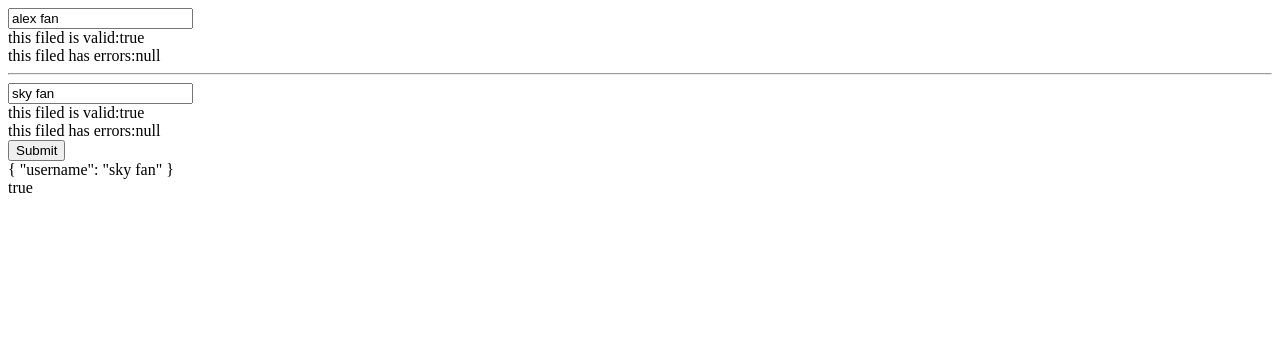
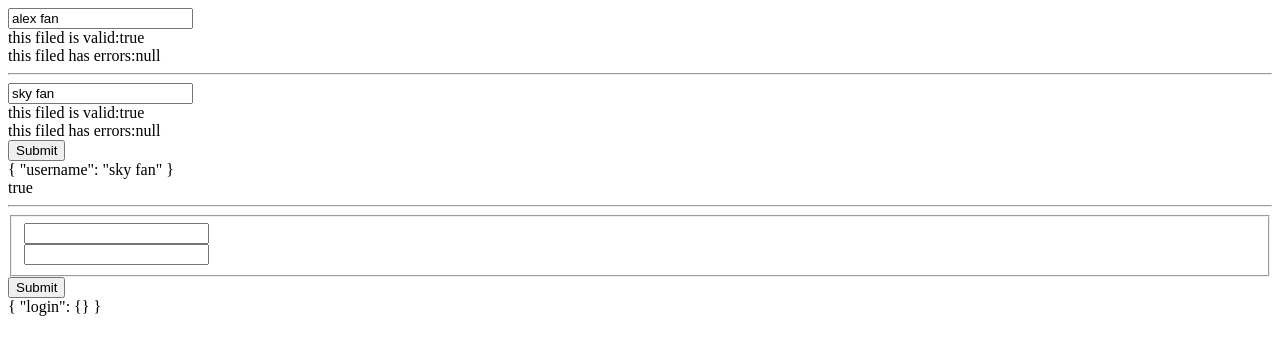
Before and after one commit to fancn21th/0_99_Ng_Form, an Angular app: page / in a window 1280 px wide. Shown: the top 354 px of the page. Built offline with nearby package versions, Linux system fonts and the light colour scheme.

Commit message:
ngModelGroup

```diff
--- a/src/app/app.component.html
+++ b/src/app/app.component.html
@@ -1,3 +1,5 @@
 <app-form-one></app-form-one>
 <hr />
 <app-form-two></app-form-two>
+<hr />
+<app-form-three></app-form-three>
--- /dev/null
+++ b/src/app/widgets/form-three/form-three.component.css
@@ -0,0 +1,4 @@
+input,
+span {
+  display: block;
+}
--- /dev/null
+++ b/src/app/widgets/form-three/form-three.component.html
@@ -0,0 +1,8 @@
+<form #formRef="ngForm" (ngSubmit)="onSubmit(formRef.value)">
+  <fieldset ngModelGroup="login">
+    <input type="text" name="username" [(ngModel)]="username" />
+    <input type="password" name="password" [(ngModel)]="password" />
+  </fieldset>
+  <button type="submit">Submit</button>
+</form>
+<span>{{ formRef.value | json }}</span>
--- /dev/null
+++ b/src/app/widgets/form-three/form-three.component.ts
@@ -0,0 +1,16 @@
+import { Component, OnInit } from "@angular/core";
+
+@Component({
+  selector: "app-form-three",
+  templateUrl: "./form-three.component.html",
+  styleUrls: ["./form-three.component.css"]
+})
+export class FormThreeComponent implements OnInit {
+  constructor() {}
+
+  ngOnInit() {}
+
+  onSubmit(formValue) {
+    console.log(formValue);
+  }
+}
--- a/src/app/widgets/widgets.module.ts
+++ b/src/app/widgets/widgets.module.ts
@@ -3,9 +3,10 @@ import { CommonModule } from "@angular/common";
 import { FormOneComponent } from "./form-one/form-one.component";
 import { FormsModule } from "@angular/forms";
 import { FormTwoComponent } from "./form-two/form-two.component";
+import { FormThreeComponent } from "./form-three/form-three.component";
 @NgModule({
-  declarations: [FormOneComponent, FormTwoComponent],
+  declarations: [FormOneComponent, FormTwoComponent, FormThreeComponent],
   imports: [CommonModule, FormsModule],
-  exports: [FormOneComponent, FormTwoComponent]
+  exports: [FormOneComponent, FormTwoComponent, FormThreeComponent]
 })
 export class WidgetsModule {}
```
